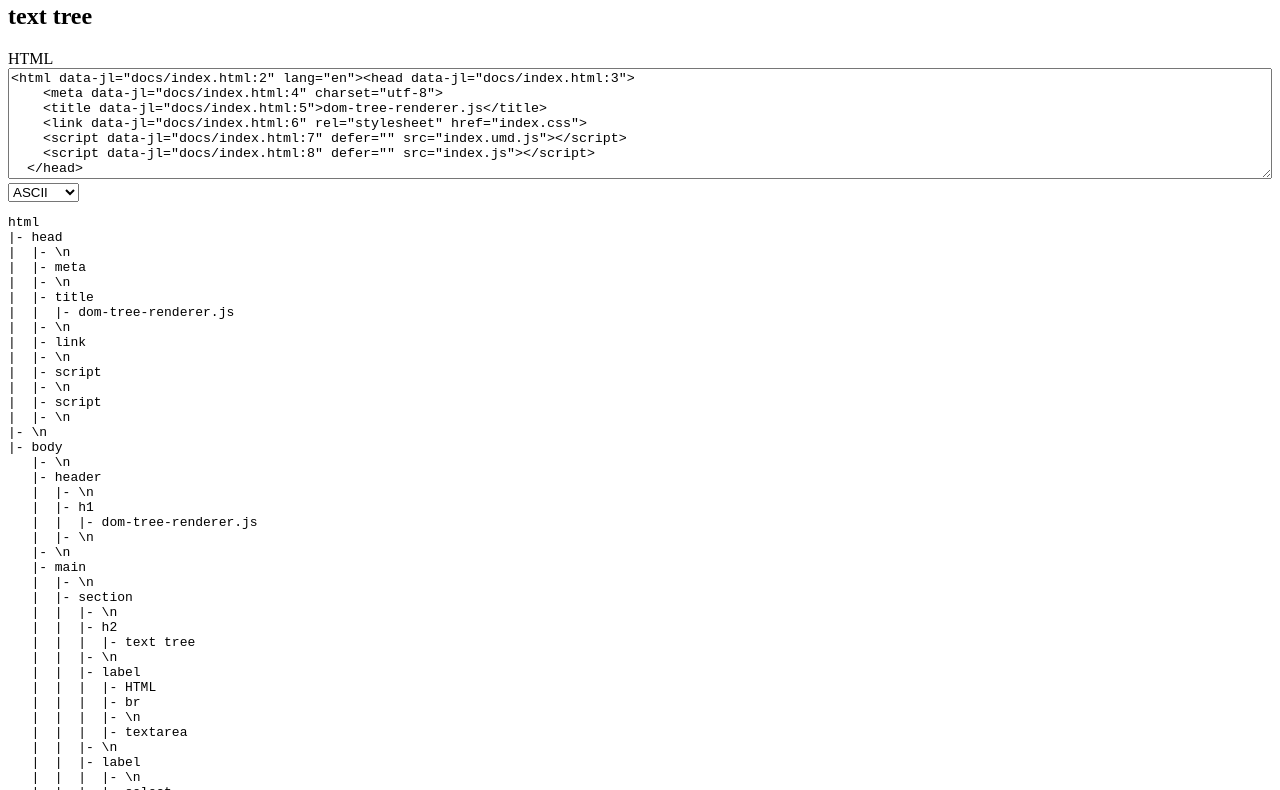
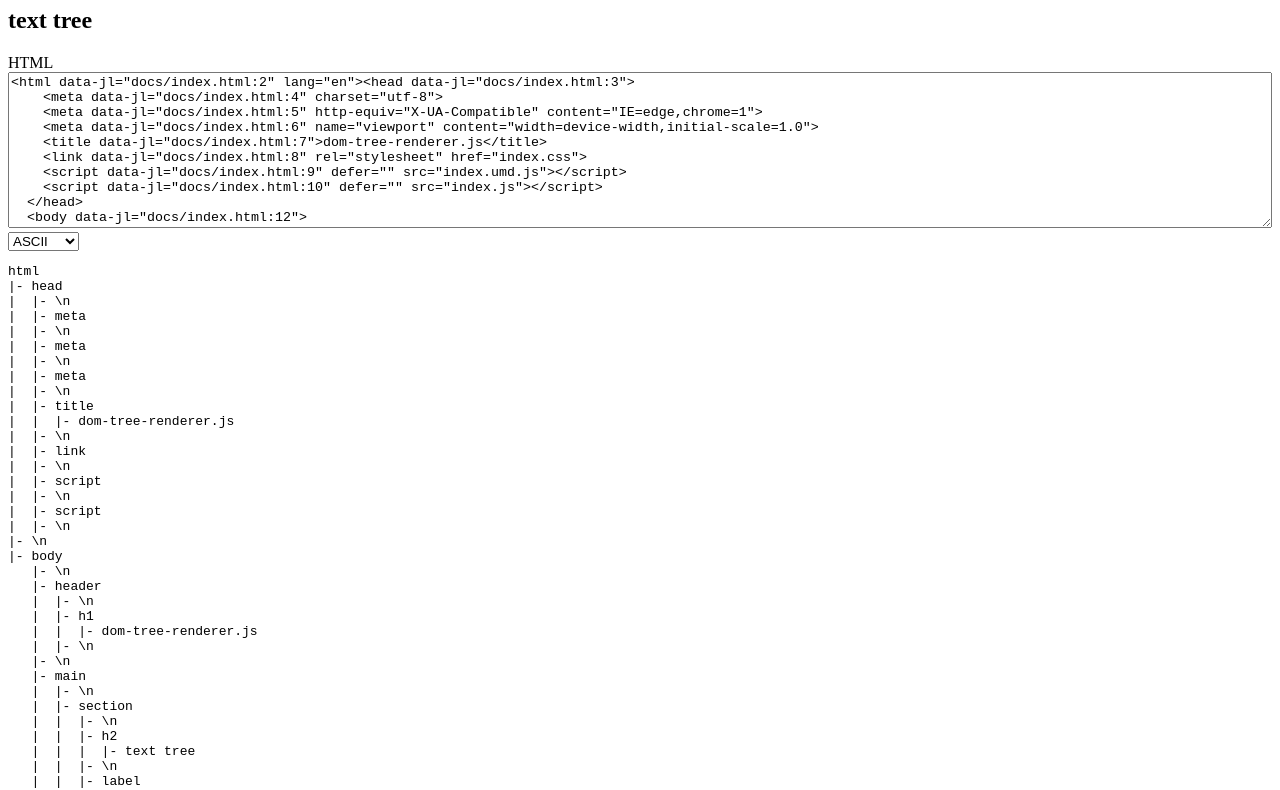
Before and after one commit to sasaplus1/dom-tree-renderer.js, a website: page docs/index.html in a window 1280 px wide. Shown: the part 77-867 px from the top of the page. Drawn offline with Linux system fonts and the light colour scheme.

Commit message:
update page

```diff
--- a/docs/index.css
+++ b/docs/index.css
@@ -1,6 +1,23 @@
 @charset "utf-8";
+
+html, body {
+  box-sizing: border-box;
+  margin: 0;
+  padding: 0;
+  width: 100%;
+}
+
+body {
+  padding: 4px 8px;
+}
 
 textarea {
   box-sizing: border-box;
   width: 100%;
 }
+
+pre {
+  box-sizing: border-box;
+  overflow: scroll;
+  width: 100%;
+}
--- a/docs/index.html
+++ b/docs/index.html
@@ -2,6 +2,8 @@
 <html lang="en">
   <head>
     <meta charset="utf-8">
+    <meta http-equiv="X-UA-Compatible" content="IE=edge,chrome=1">
+    <meta name="viewport" content="width=device-width,initial-scale=1.0">
     <title>dom-tree-renderer.js</title>
     <link rel="stylesheet" href="index.css">
     <script defer src="index.umd.js"></script>
@@ -15,7 +17,7 @@
       <section>
         <h2>text tree</h2>
         <label>HTML<br>
-        <textarea id="js-text-input" rows="7"></textarea></label>
+        <textarea id="js-text-input" rows="10"></textarea></label>
         <label>
           <select id="js-text-shape">
             <option value="ascii">ASCII</option>
```
